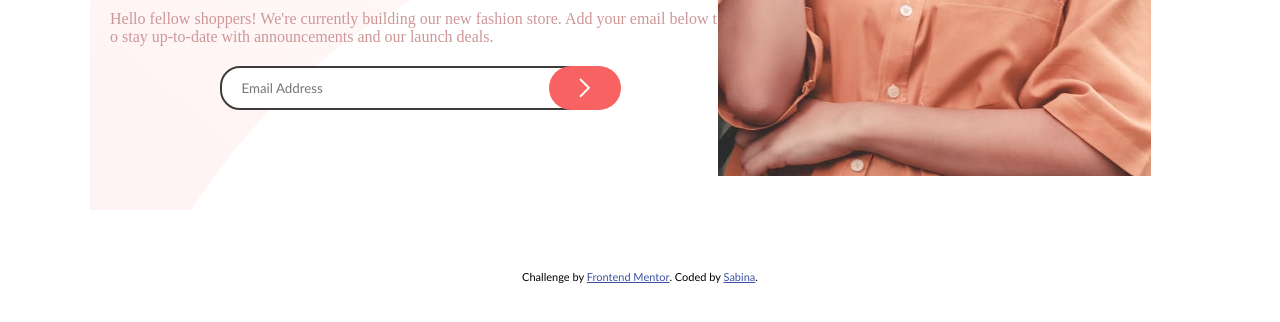
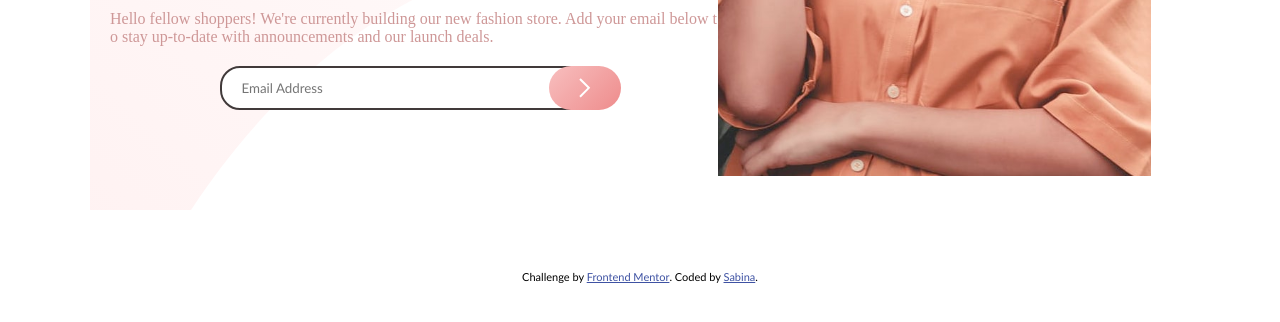
Before and after one commit to sabinalebediene/14-Frontend-Coming-Soon, a plain HTML site: page index.html in a window 1280 px wide. Shown: the part 452-774 px from the top of the page. Drawn offline with Linux system fonts and the light colour scheme; a web font is replaced by a local one.

Commit message:
email btn background: linear-gradient added

```diff
--- a/css/contentRow.css
+++ b/css/contentRow.css
@@ -67,7 +67,7 @@
             margin-left: -60px;
             border-radius: 30px;
             padding: 12px 30px;
-            background-color:hsl(0, 93%, 68%);
+            background: linear-gradient(135deg, hsl(0, 80%, 86%), hsl(0, 74%, 74%));
             cursor: pointer;
         }
 
```
